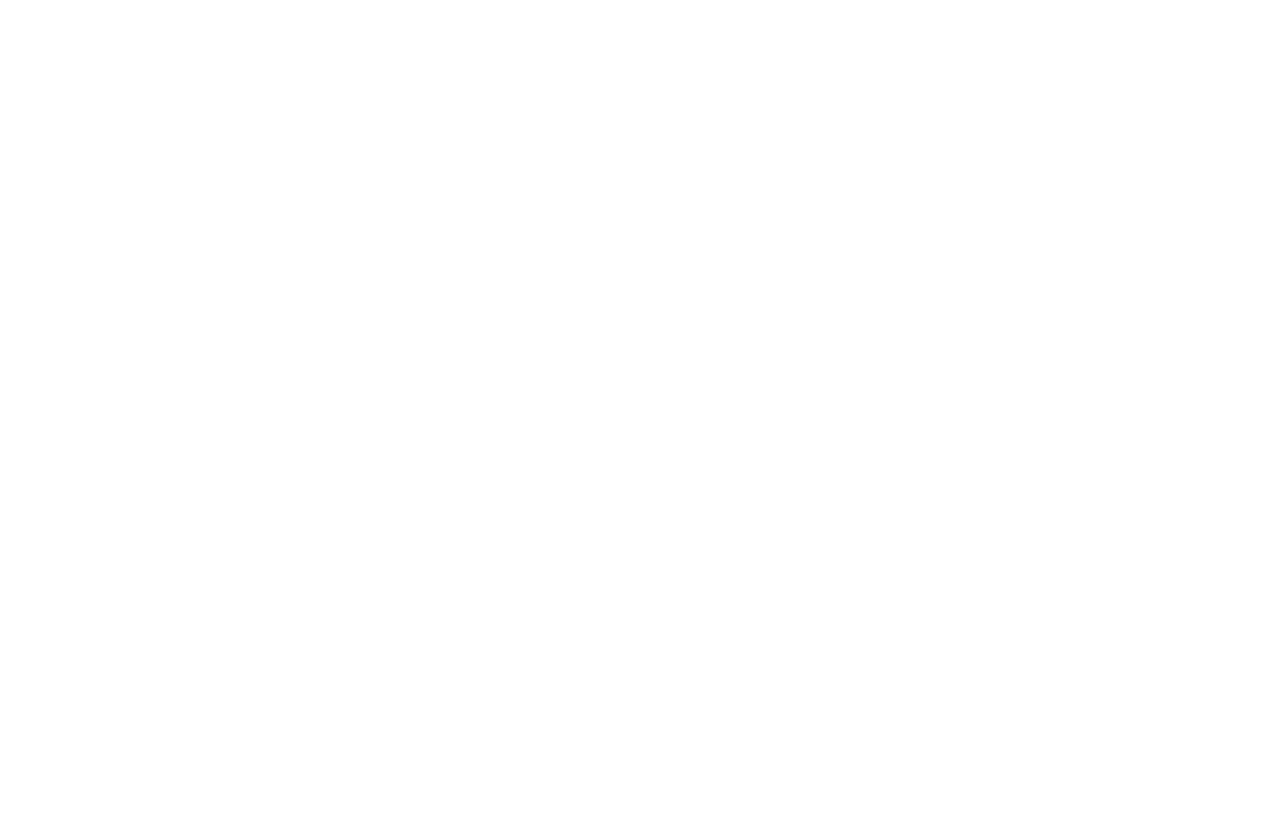
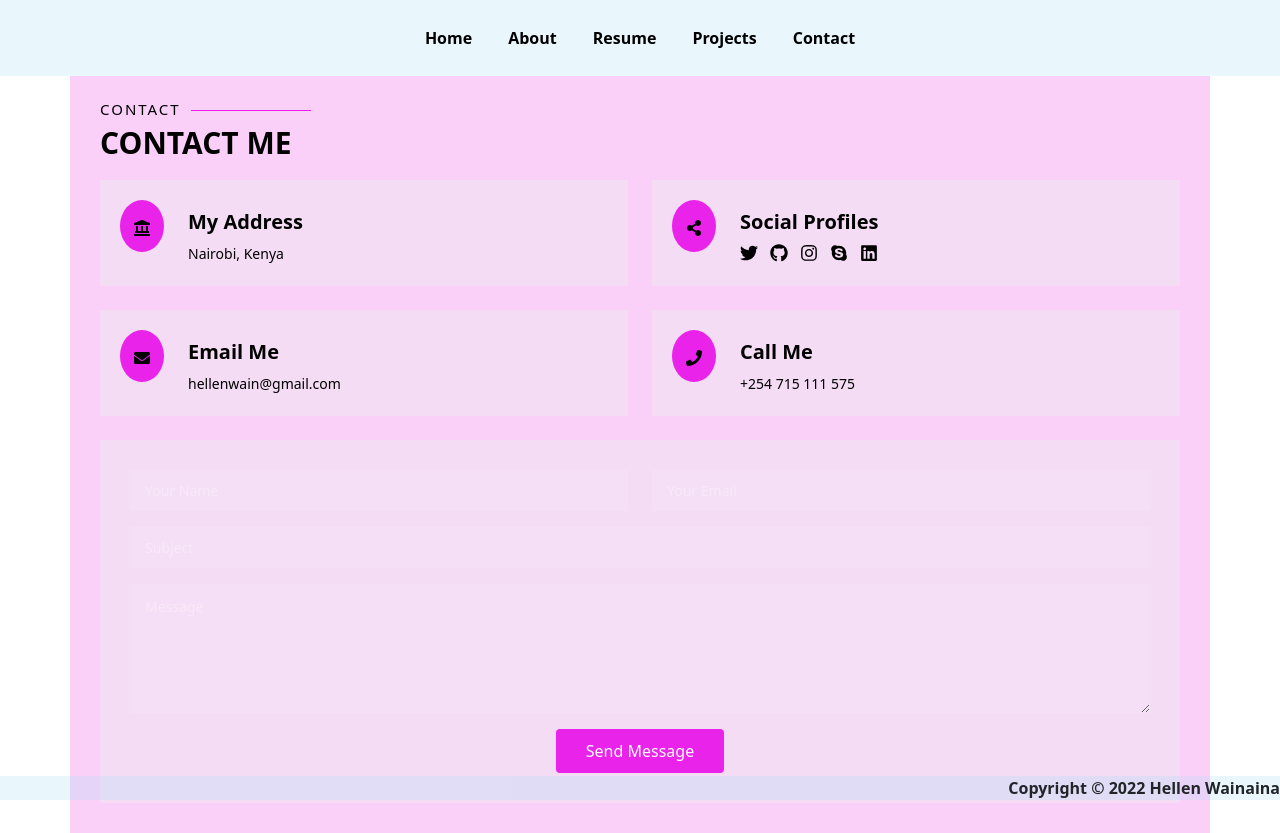
Before and after one commit to hellen-22/PORTFOLIO-WITH-REACT, a React (Create React App) app in the folder portfolio/: page /contact in a window 1280 px wide. Before the commit this address had no page. Before the commit the page ends 800 px from the top, so only its background shows below. Built offline with nearby package versions, Linux system fonts and the light colour scheme.

Commit message:
contact page

```diff
--- a/portfolio/src/App.js
+++ b/portfolio/src/App.js
@@ -2,6 +2,7 @@
 import About from "./components/About";
 import Resume from "./components/Resume";
 import Projects from "./components/Projects";
+import Contact from "./components/Contact";
 import { BrowserRouter as Router, Routes, Route } from "react-router-dom";
 
 
@@ -13,6 +14,7 @@
         <Route path="/about" element={<About />} />
         <Route path='/resume' element={<Resume />} />
         <Route path='/projects' element={<Projects />} />
+        <Route path='/contact' element={<Contact />} />
       </Routes>
     </Router>
   );
--- /dev/null
+++ b/portfolio/src/components/Contact.js
@@ -0,0 +1,154 @@
+import React from "react";
+import Header from "./Header";
+import Footer from "./Footer";
+import { Form, Button, Row, Col } from "react-bootstrap";
+import {
+  FaInstagram,
+  FaTwitter,
+  FaLinkedin,
+  FaGithub,
+  FaSkype,
+  FaShareAlt,
+  FaLandmark,
+  FaEnvelope,
+  FaPhone
+} from "react-icons/fa";
+import "./../css/Contact.css";
+
+function Contact() {
+  return (
+    <>
+      <Header />
+      <section id="contact" class="contact">
+        <div class="container">
+          <div class="section-title">
+            <h2>Contact</h2>
+            <p>Contact Me</p>
+          </div>
+
+          <div class="row mt-2">
+            <div class="col-md-6 d-flex align-items-stretch">
+              <div class="info-box">
+                <i class="bx bx-map"><FaLandmark/></i>
+                <h3>My Address</h3>
+                <p>Nairobi, Kenya</p>
+              </div>
+            </div>
+
+            <div class="col-md-6 mt-4 mt-md-0 d-flex align-items-stretch">
+              <div class="info-box">
+                <i class="bx bx-share-alt">< FaShareAlt/></i>
+                <h3>Social Profiles</h3>
+                <div class="social-links">
+                  <a href="#" class="twitter">
+                    <i class="bi bi-twitter">
+                      <FaTwitter />
+                    </i>
+                  </a>
+                  <a href="#" class="facebook">
+                    <i class="bi bi-github">
+                      <FaGithub />
+                    </i>
+                  </a>
+                  <a href="#" class="instagram">
+                    <i class="bi bi-instagram">
+                      <FaInstagram />
+                    </i>
+                  </a>
+                  <a href="#" class="google-plus">
+                    <i class="bi bi-skype">
+                      <FaSkype />
+                    </i>
+                  </a>
+                  <a href="#" class="linkedin">
+                    <i class="bi bi-linkedin">
+                      <FaLinkedin />
+                    </i>
+                  </a>
+                </div>
+              </div>
+            </div>
+
+            <div class="col-md-6 mt-4 d-flex align-items-stretch">
+              <div class="info-box">
+                <i class="bx bx-envelope"><FaEnvelope /></i>
+                <h3>Email Me</h3>
+                <p>hellenwain@gmail.com</p>
+              </div>
+            </div>
+            <div class="col-md-6 mt-4 d-flex align-items-stretch">
+              <div class="info-box">
+                <i class="bx bx-phone-call"><FaPhone /></i>
+                <h3>Call Me</h3>
+                <p>+254 715 111 575</p>
+              </div>
+            </div>
+          </div>
+
+          <form
+            action="forms/contact.php"
+            method="post"
+            role="form"
+            class="php-email-form mt-4"
+          >
+            <Row>
+              <Col md={6}>
+                <Form.Group>
+                  <Form.Control
+                    type="text"
+                    name="name"
+                    id="name"
+                    placeholder="Your Name"
+                    required
+                  />
+                </Form.Group>
+              </Col>
+              <Col md={6}>
+                <Form.Group class="mt-3 mt-md-0">
+                  <Form.Control
+                    type="email"
+                    name="email"
+                    id="email"
+                    placeholder="Your Email"
+                    required
+                  />
+                </Form.Group>
+              </Col>
+            </Row>
+            <Form.Group class="mt-3">
+              <Form.Control
+                type="text"
+                name="subject"
+                id="subject"
+                placeholder="Subject"
+                required
+              />
+            </Form.Group>
+            <Form.Group class="mt-3">
+              <textarea
+                class="form-control"
+                name="message"
+                rows="5"
+                placeholder="Message"
+                required
+              ></textarea>
+            </Form.Group>
+            <div class="my-3">
+              <div class="loading">Loading</div>
+              <div class="error-message"></div>
+              <div class="sent-message">
+                Your message has been sent. Thank you!
+              </div>
+            </div>
+            <div class="text-center">
+              <Button type="submit">Send Message</Button>
+            </div>
+          </form>
+        </div>
+      </section>
+      <Footer />
+    </>
+  );
+}
+
+export default Contact;
--- a/portfolio/src/components/Header.js
+++ b/portfolio/src/components/Header.js
@@ -21,7 +21,7 @@
             <Link className="nav-link link" to="/projects"> Projects </Link>
           </Nav.Item>
           <Nav.Item className="item">
-            <Nav.Link className="link"> Contact </Nav.Link>
+            <Link className="nav-link link" to="/contact"> Contact </Link>
           </Nav.Item>
         </Nav>
       </Navbar.Collapse>
--- /dev/null
+++ b/portfolio/src/css/Contact.css
@@ -0,0 +1,143 @@
+.contact .info-box {
+  color: black;
+  padding: 20px;
+  width: 100%;
+  background: rgba(239, 230, 243, 0.534);
+}
+
+.contact .info-box i.bx {
+  color: black;
+  border-radius: 50%;
+  padding: 14px;
+  float: left;
+  background: rgba(233, 6, 233, 0.863);
+}
+
+.contact .info-box h3 {
+  font-size: 20px;
+  color: black;
+  font-weight: 700;
+  margin: 10px 0 8px 68px;
+}
+
+.contact .info-box p {
+  padding: 0;
+  color: black;
+  line-height: 24px;
+  font-size: 14px;
+  margin: 0 0 0 68px;
+}
+
+.contact .info-box .social-links {
+  margin: 5px 0 0 68px;
+  display: flex;
+}
+
+.contact .info-box .social-links a {
+  font-size: 18px;
+  display: inline-block;
+  color: black;
+  line-height: 1;
+  margin-right: 12px;
+  transition: 0.3s;
+}
+
+.contact .info-box .social-links a:hover {
+  color: rgba(233, 6, 233, 0.863);
+}
+
+.contact .php-email-form {
+  padding: 30px;
+  background: rgba(239, 230, 243, 0.534);
+}
+
+.contact .php-email-form .error-message {
+  display: none;
+  background: rgba(255, 255, 255, 0.08);
+  background: #ed3c0d;
+  text-align: left;
+  padding: 15px;
+  font-weight: 600;
+}
+
+.contact .php-email-form .error-message br + br {
+  margin-top: 25px;
+}
+
+.contact .php-email-form .sent-message {
+  display: none;
+  background: rgba(255, 255, 255, 0.08);
+  background: rgba(233, 6, 233, 0.863);
+  text-align: center;
+  padding: 15px;
+  font-weight: 600;
+}
+
+.contact .php-email-form .loading {
+  display: none;
+  background: rgba(255, 255, 255, 0.08);
+  text-align: center;
+  padding: 15px;
+}
+
+.contact .php-email-form .loading:before {
+  content: "";
+  display: inline-block;
+  border-radius: 50%;
+  width: 24px;
+  height: 24px;
+  margin: 0 10px -6px 0;
+  border: 3px solid rgba(233, 6, 233, 0.863);
+  border-top-color: black;
+  -webkit-animation: animate-loading 1s linear infinite;
+  animation: animate-loading 1s linear infinite;
+}
+
+.contact .php-email-form input,
+.contact .php-email-form textarea {
+  border-radius: 0;
+  box-shadow: none;
+  font-size: 14px;
+  background: rgba(255, 255, 255, 0.08);
+  border: 0;
+  transition: 0.3s;
+  color: #000;
+}
+
+.contact .php-email-form input:focus,
+.contact .php-email-form textarea:focus {
+  background-color: rgba(255, 255, 255, 0.11);
+}
+
+.contact .php-email-form input::-moz-placeholder,
+.contact .php-email-form textarea::-moz-placeholder {
+  color: rgba(255, 255, 255, 0.3);
+  opacity: 1;
+}
+
+.contact .php-email-form input::placeholder,
+.contact .php-email-form textarea::placeholder {
+  color: rgba(255, 255, 255, 0.3);
+  opacity: 1;
+}
+
+.contact .php-email-form input {
+  padding: 10px 15px;
+}
+
+.contact .php-email-form textarea {
+  padding: 12px 15px;
+}
+
+.contact .php-email-form button[type="submit"] {
+  background: rgba(233, 6, 233, 0.863);
+  border: 0;
+  padding: 10px 30px;
+  color: #fff;
+  transition: 0.4s;
+  border-radius: 4px;
+}
+
+.contact .php-email-form button[type="submit"]:hover {
+  background: rgba(233, 6, 233, 0.863);
+}
```
